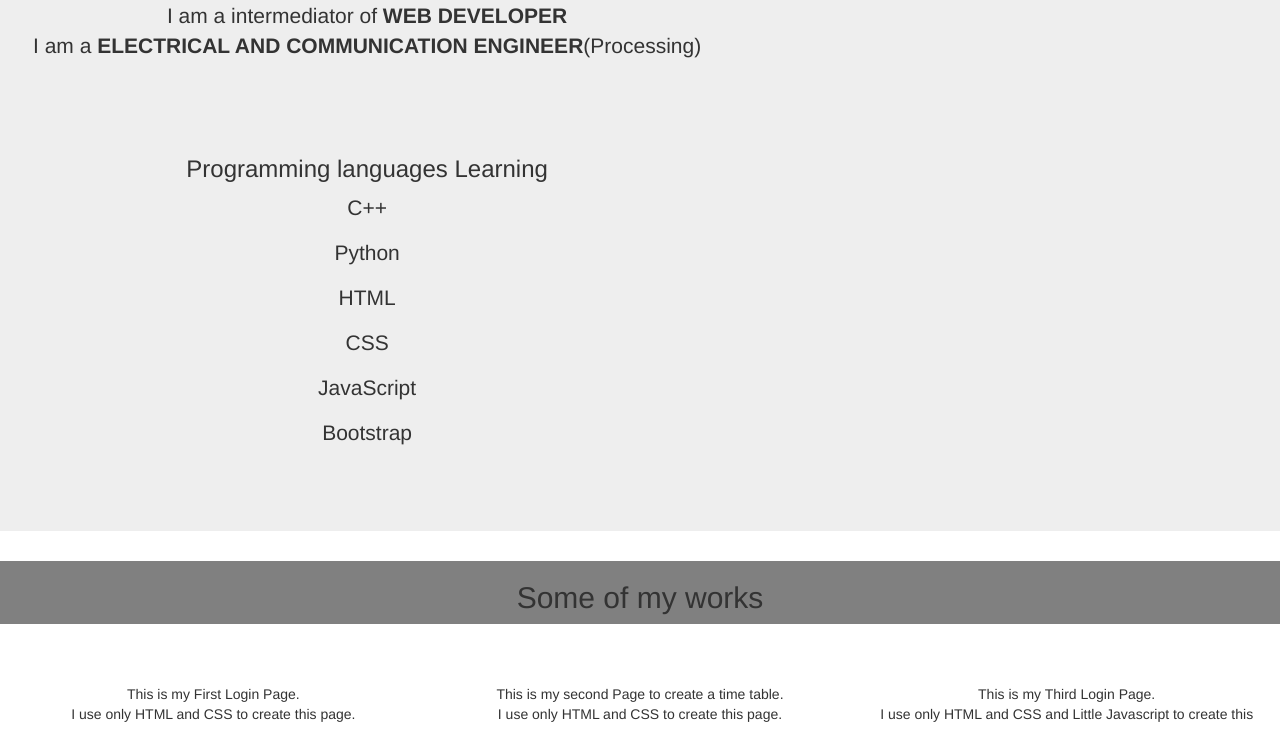
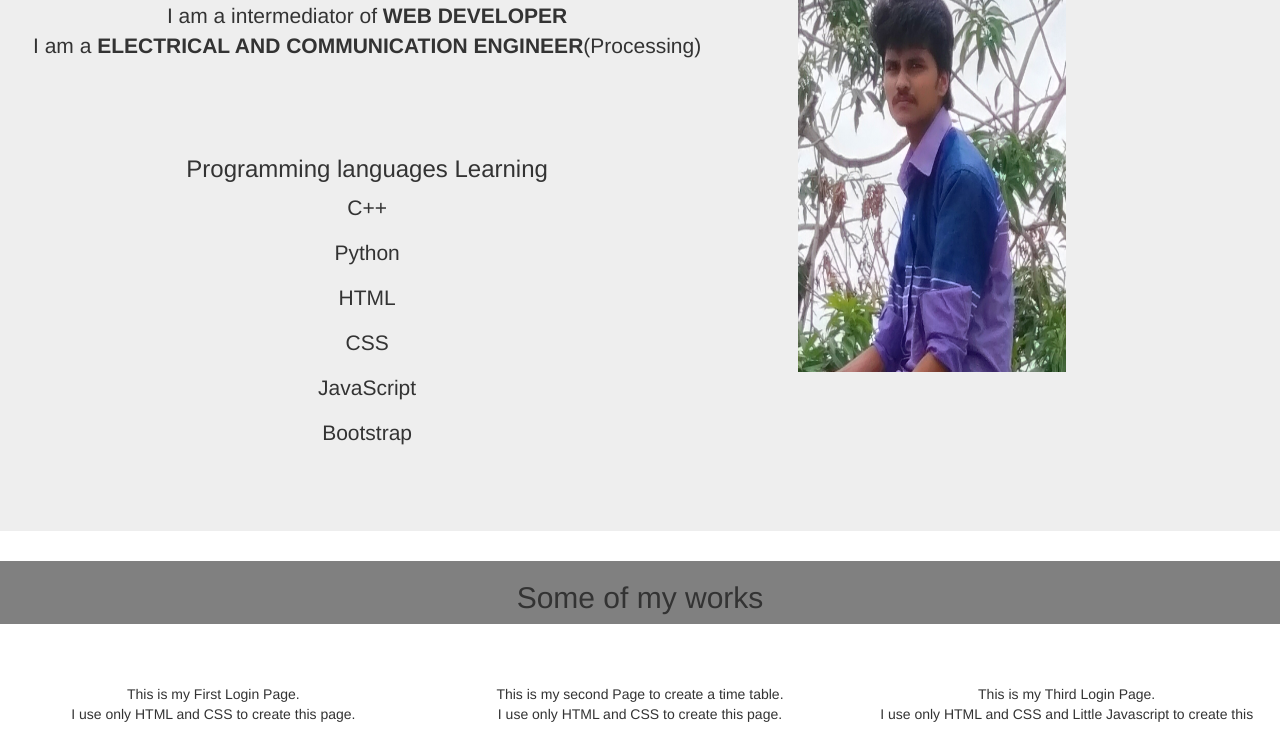
Before and after one commit to Ragaven2002/2project, a plain HTML site: page index.html in a window 1280 px wide. Shown: the part 228-958 px from the top of the page. Drawn offline with nearby package versions, Linux system fonts and the light colour scheme; grey boxes are pictures that could not be loaded.

Commit message:
Update index.html

```diff
--- a/index.html
+++ b/index.html
@@ -61,7 +61,7 @@
                 </div>
             </div>
             <div class="col-sm-3">
-                <img src="/picture/photo.jpg" class="container" alt="Profile photo" style="height:500px; margin-left: 19px; ">
+                <img src="photo.jpg" class="container" alt="Profile photo" style="height:500px; margin-left: 19px; ">
             </div>
         </div>
     </div>
```
